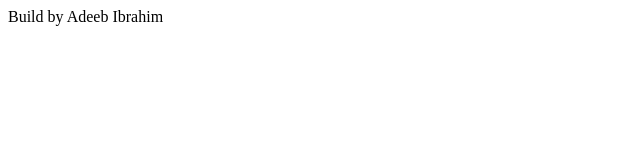
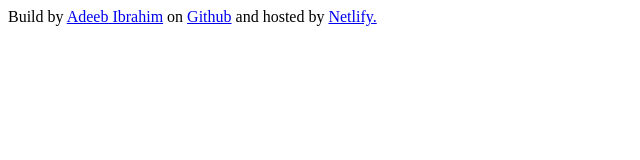
Before and after one commit to yanaadeeb/cuaca-app, a plain HTML site: page index.html in a window 1280 px wide. Shown: the whole page, without its empty margins (0-640 px from the left). Drawn offline with Linux system fonts and the light colour scheme.

Commit message:
Hosted on Netlify

```diff
--- a/index.html
+++ b/index.html
@@ -6,6 +6,10 @@
     <title>Cuaca App</title>
   </head>
   <body>
-    <footer>Build by Adeeb Ibrahim</footer>
+    <footer>
+      Build by <a href="https://github.com/yanaadeeb"> Adeeb Ibrahim</a> on
+      <a href="https://project-cuaca.netlify.app/">Github</a> and hosted by
+      <a href="https://project-cuaca.netlify.app/"> Netlify.</a>
+    </footer>
   </body>
 </html>
```
